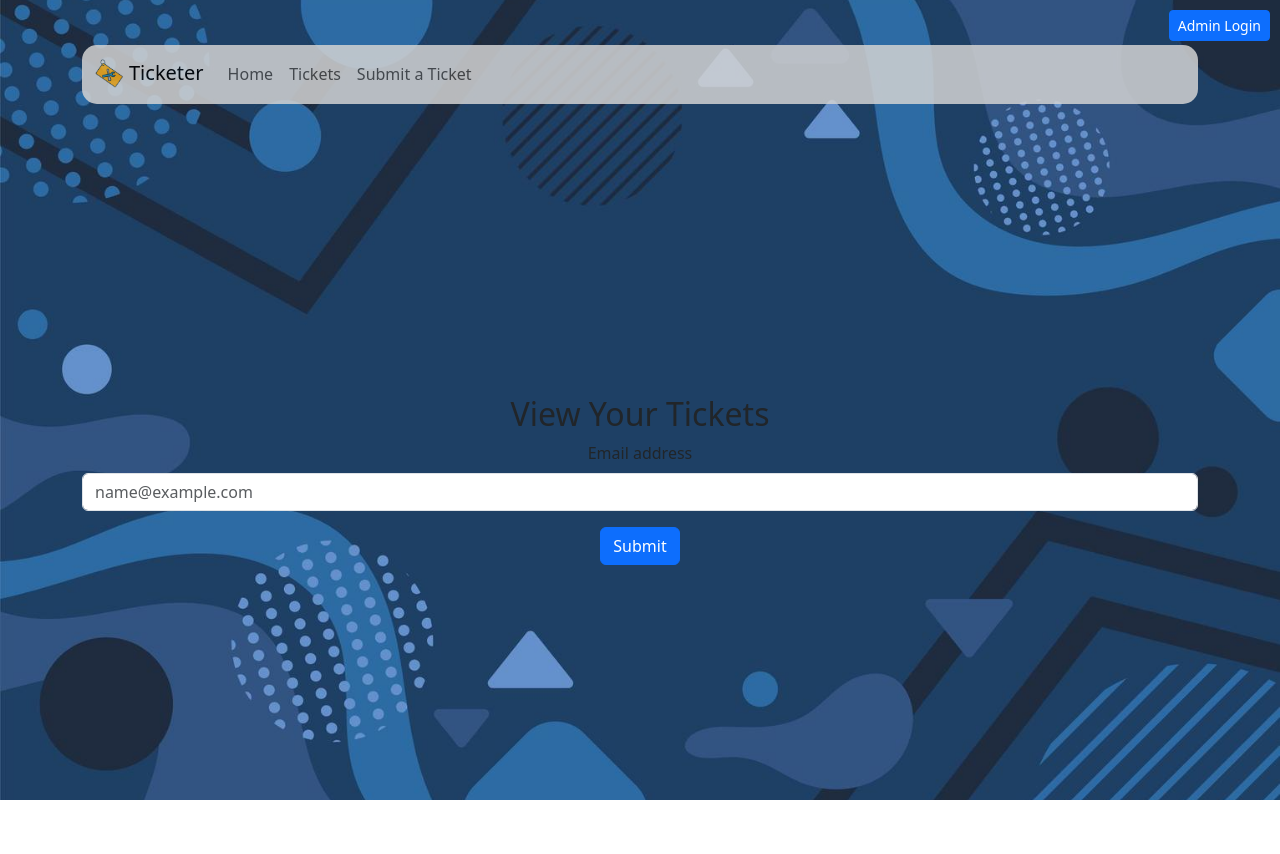
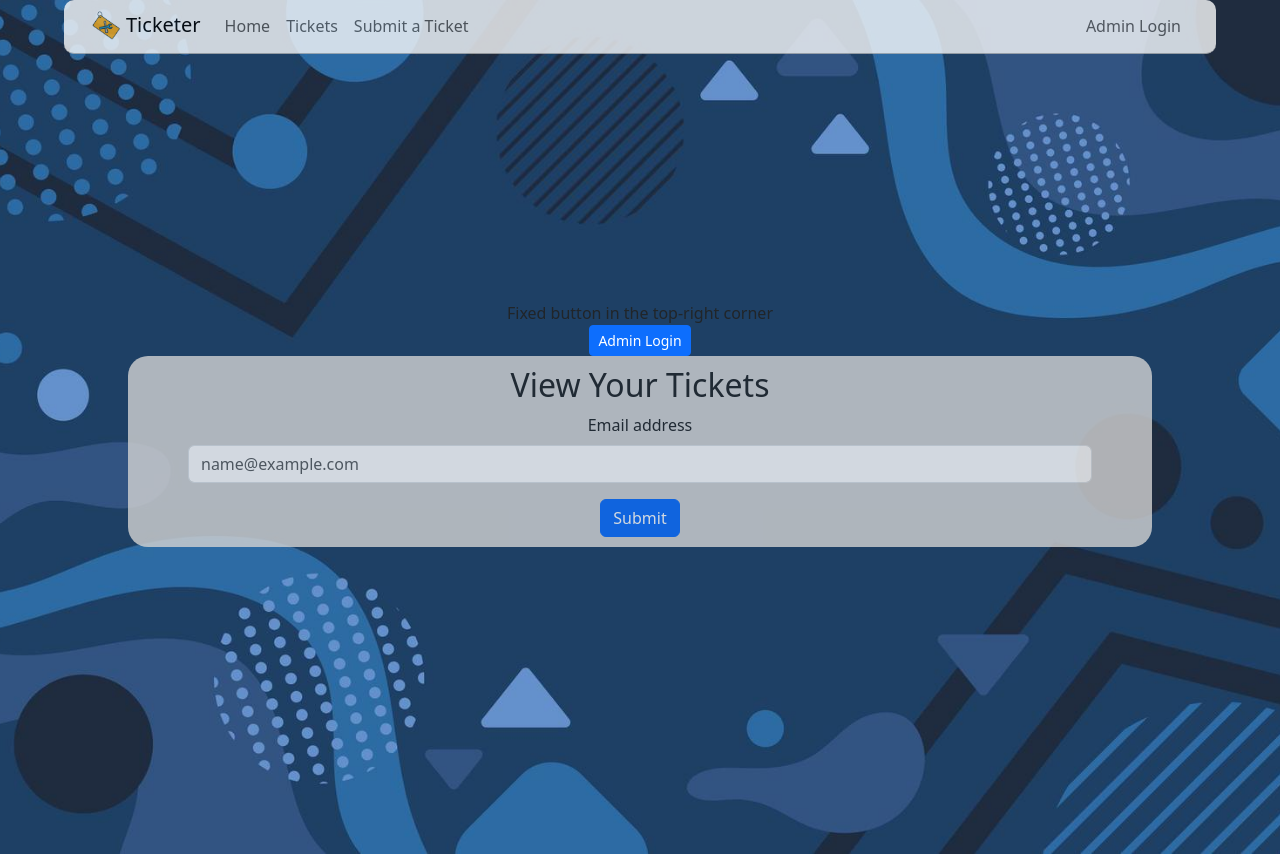
Before and after one commit to felixzhu88/madhacks-2024, a React (Create React App) app in the folder my-app/: page /tickets in a window 1280 px wide. Before the commit the page ends 800 px from the top, so only its background shows below. Built offline with nearby package versions, Linux system fonts and the light colour scheme.

Commit message:
updating styles

```diff
--- a/my-app/src/App.css
+++ b/my-app/src/App.css
@@ -5,26 +5,22 @@
 #AFB1B2 - light gray
 #7F642C - medium dark khaki
  */
- body {
+
+body, html {
+  margin: 0;
+  padding: 0;
+}
+
+body {
   background-image: url('./images/background2.jpg');
   background-size: cover;
   background-position: center;
   background-repeat: no-repeat;
-  margin: 0;
-}
-
-.App {
-  text-align: center;
-  display: flex;
-  flex-direction: column;
-  align-items: center; /* Add this line */
-  justify-content: center;
-  height: 100vh;
-  padding-top: 80px; /* Adjust if necessary */
 }
 
 .jumbotron {
-  margin: 0px;
+  margin-top: 150px;
+  margin-bottom: 0px;
   background-color: #d3d3d3;
   border-radius: 20px;
   opacity: 0.80;
@@ -37,21 +33,40 @@
 }
 
 .navbar-container {
-  position: fixed; /* Makes the navbar fixed at a specific position */
-  top: 40px; /* Adjust the value to control how far from the top */
-  width: 900px; /* Ensures it spans the full width of the viewport */
-  z-index: 1000; /* Keeps it above other content */
-  padding: 5px 10px;
+  position: fixed;
+  top: 0;
+  left: 0;
+  width: 100%;
+  z-index: 1000;
+  padding: 0 15px; /* Adjust padding as necessary */
+  margin-bottom: 70px;/* Ensure no margin pushing it down */
   display: flex;
-  justify-content: center; /* Aligns the logo and links */
-  align-items: center; /* Centers vertically */
+  justify-content: center;
+  align-items: center;
+  background-color: #d3d3d3;
+  border-bottom: 1px solid #AFB1B2;
 }
+
 
 #navbar {
   background-color: #d3d3d3;
-  border-radius: 15px;
-  opacity: 0.85;
-  width: 100%;
+  width: 90%; /* Controls width relative to viewport */
+  max-width: 1200px; /* Optional max-width for better aesthetics on larger screens */
+  border-radius: 10px; /* Slight border radius for a pleasant curve */
+  opacity: 0.80; /* Slight opacity for a polished look */
+  padding: 5px 15px; /* Reduces padding inside the navbar for a tighter fit */
+  margin: 0; /* Ensures no extra margins around the navbar */
+}
+
+.App {
+  text-align: center;
+  display: flex;
+  flex-direction: column;
+  align-items: center;
+  justify-content: center;
+  min-height: 100vh;
+  padding-top: 0; /* Make sure there is no padding pushing content down */
+  margin-top: 0;
 }
 
 
--- a/my-app/src/App.js
+++ b/my-app/src/App.js
@@ -6,18 +6,18 @@ import Button from 'react-bootstrap/Button';
 import logo from './images/logo.png';
 import 'bootstrap/dist/css/bootstrap.min.css';
 
-import { BrowserRouter as Router, Routes, Route, Link } from 'react-router-dom'; // Import from react-router-dom
+import { BrowserRouter as Router, Routes, Route, Link, useLocation } from 'react-router-dom'; // Import from react-router-dom
 import TicketsPage from './pages/Tickets/TicketPage'; // Correct relative path
 import SubmitATicketPage from './pages/SubmitATicket/SubmitATicketPage';
 import AdminViewPage from './pages/Tickets/AdminView/AdminViewPage';
 
-//console.log(AdminViewPage);
 
 function NavBar() {
+  const location = useLocation(); // Use location to determine the current route
+
   return (
-    <Container className="navbar-container">
-      <Navbar expand="lg" id="navbar">
-      <Container className="LogoName">
+    <Navbar expand="lg" id="navbar" bg="light" className="navbar-container">
+      <Container>
         <Navbar.Brand as={Link} to="/">
           <img
             src={logo}
@@ -35,10 +35,17 @@ function NavBar() {
             <Nav.Link as={Link} to="/tickets">Tickets</Nav.Link>
             <Nav.Link as={Link} to="/submitATicket">Submit a Ticket</Nav.Link>
           </Nav>
+          {/* Conditionally render the Admin Login link when on the /tickets page */}
+          {location.pathname === '/tickets' && (
+            <Nav>
+              <Nav.Link as={Link} to="" className="ms-auto" style={{ cursor: 'pointer' }}>
+                Admin Login
+              </Nav.Link>
+            </Nav>
+          )}
         </Navbar.Collapse>
       </Container>
     </Navbar>
-  </Container>
   );
 }
 
@@ -49,7 +56,7 @@ function Jumbotron() {
         <h1>Welcome</h1>
         <p>This is a site made by pookies, <em>for</em> pookies.</p>
         <p>
-          <Button variant="primary">Tickets</Button>
+          <Button variant="primary" as={Link} to="/tickets">Tickets</Button>
         </p>
       </div>
     </Container>
--- a/my-app/src/index.css
+++ b/my-app/src/index.css
@@ -5,6 +5,8 @@ body {
     sans-serif;
   -webkit-font-smoothing: antialiased;
   -moz-osx-font-smoothing: grayscale;
+  margin: 0;
+  padding: 0;
 }
 
 code {
--- a/my-app/src/pages/SubmitATicket/SubmitATicketPage.css
+++ b/my-app/src/pages/SubmitATicket/SubmitATicketPage.css
@@ -1,10 +1,10 @@
-.App {
+.TicketPageApp {
     text-align: center;
     display: flex;
     flex-direction: column;
     width: 100%; /* Ensure the content spans the full width */
     justify-content: center; /* Center vertically */
-    height: 100vh; /* Set full viewport height */
+    height: 100%; /* Set full viewport height */
 }
 
 #jumbotron {
@@ -12,7 +12,7 @@
     border-radius: 20px;
     opacity: 0.80;
     padding: 10px 60px;
-    margin-top: 60px; /* Add top margin if you want space below the navbar */
+    margin-top: 90px; /* Add top margin if you want space below the navbar */
     max-width: 80%; /* Optionally control the width */
     margin-left: auto;
     margin-right: auto;
--- a/my-app/src/pages/SubmitATicket/SubmitATicketPage.js
+++ b/my-app/src/pages/SubmitATicket/SubmitATicketPage.js
@@ -135,7 +135,7 @@ function Jumbotron() {
 
 function App() {
   return (
-    <div className="App">
+    <div className="TicketPageApp">
       <Jumbotron />
     </div>
   );
--- /dev/null
+++ b/my-app/src/pages/Tickets/TicketPage.css
@@ -0,0 +1,20 @@
+.App {
+    text-align: center;
+    display: flex;
+    flex-direction: column;
+    width: 100%; /* Ensure the content spans the full width */
+    justify-content: center; /* Center vertically */
+    height: 80%; /* Set full viewport height */
+}
+
+#ticketpagejumbotron {
+    background-color: #d3d3d3;
+    border-radius: 20px;
+    opacity: 0.80;
+    padding: 10px 60px;
+    margin-top: 0; /* Add top margin if you want space below the navbar */
+    max-width: 80%; /* Optionally control the width */
+    margin-left: auto;
+    margin-right: auto;
+    margin-bottom: 60px;
+}
--- a/my-app/src/pages/Tickets/TicketPage.js
+++ b/my-app/src/pages/Tickets/TicketPage.js
@@ -6,6 +6,7 @@ import React, { useState } from 'react';
 import axios from "axios";
 import { BrowserRouter as Router, Routes, Route, Link, useNavigate } from 'react-router-dom'; // Import from react-router-dom
 import AdminViewPage from './AdminView/AdminViewPage';
+import './TicketPage.css';
 
 
 function CornerButton() {
@@ -41,20 +42,16 @@ function CornerButton() {
   return (
     <div>
 
-      {/* Fixed button in the top-right corner */}
+      Fixed button in the top-right corner
+      <div id="button">
         <Button
           variant="primary"
           size="sm"
           onClick={handleShow}
-        style={{
-          position: 'fixed',
-          top: '10px', // Adjust as needed
-          right: '10px', // Adjust as needed
-          zIndex: 1000, // Ensures the button is above other content
-        }}
         >
           Admin Login
         </Button>
+      </div>
 
        {/* Password Modal */}
        <Modal show={show} onHide={handleClose} centered>
@@ -137,7 +134,7 @@ function TextControls() {
   };
 
   return (
-    <Container SubmitATickerPage="mt-4">
+    <Container SubmitATickerPage="mt-4" id="ticketpagejumbotron">
     <h2>View Your Tickets</h2>
       <Form noValidate validated={validated} onSubmit={handleSubmit}>
 
```
Lines whose indentation alone changed are shown as unchanged.
